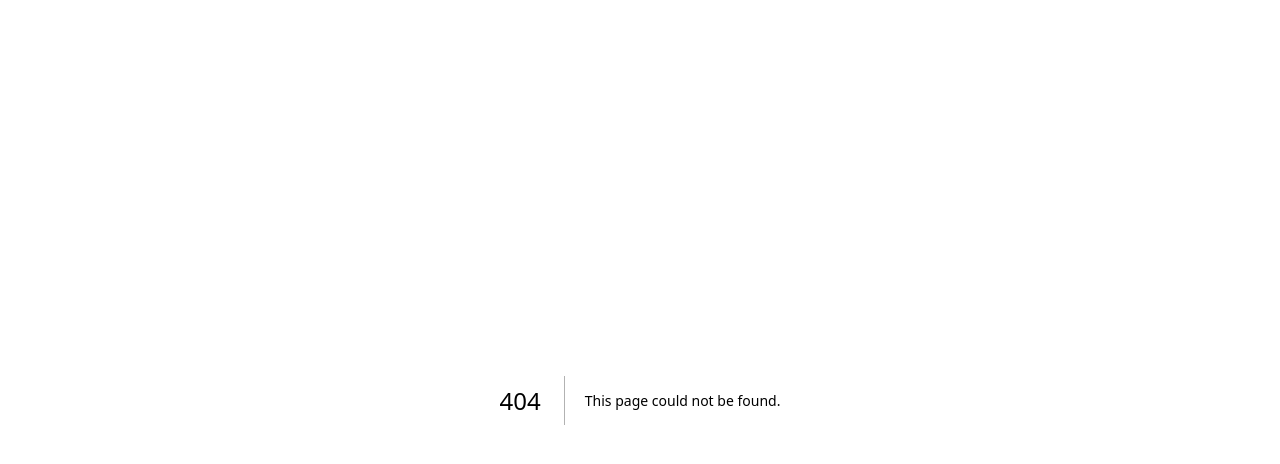
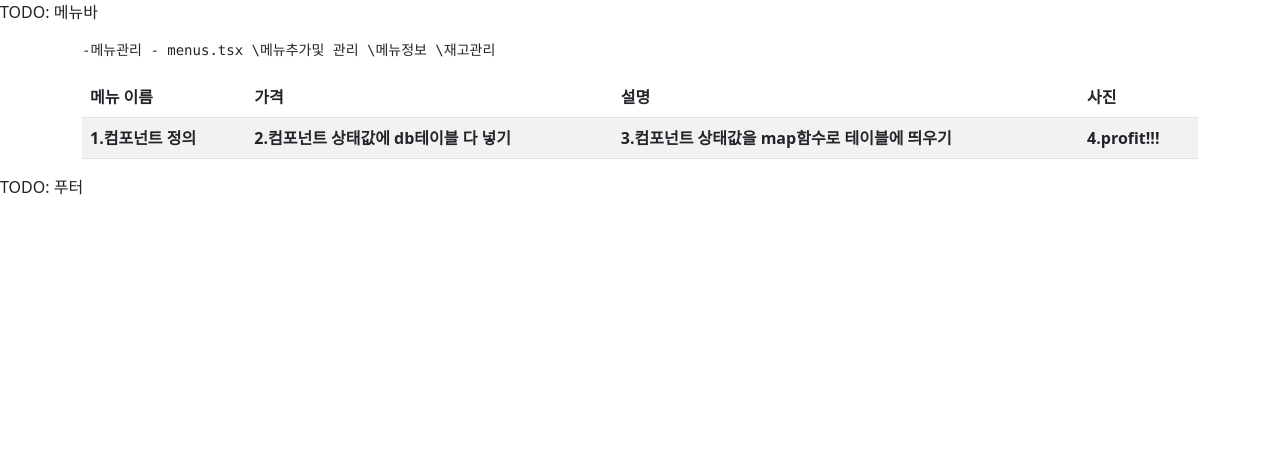
Before and after one commit to wincomi/touchorder, a Next.js app: page /seller/menus in a window 1280 px wide. Before the commit this address had no page. Shown: the top 464 px of the page. Built offline with nearby package versions, Linux system fonts and the light colour scheme; no server answers; the database is empty.

Commit message:
seller폴더에 typescript파일로 menu,order,review,table생성함

```diff
--- /dev/null
+++ b/components/SellerLayout.tsx
@@ -0,0 +1,12 @@
+import { Container } from 'react-bootstrap';
+import 'bootstrap/dist/css/bootstrap.min.css';
+
+export default ({children}) => {
+   return (
+    <>
+        <p>TODO: 메뉴바</p>
+        <Container>{children}</Container>
+        <p>TODO: 푸터</p>
+    </>
+   )
+}
--- a/package.json
+++ b/package.json
@@ -21,7 +21,7 @@
   },
   "homepage": "https://github.com/yeorilgop/touchorder#readme",
   "dependencies": {
-    "@prisma/client": "^4.6.0",
+    "@prisma/client": "^4.6.1",
     "axios": "^1.1.3",
     "body-parser": "^1.20.1",
     "bootstrap": "^5.2.2",
@@ -41,7 +41,7 @@
   "devDependencies": {
     "@types/node": "^18.11.9",
     "@types/react": "^18.0.25",
-    "prisma": "^4.6.0",
+    "prisma": "^4.6.1",
     "typescript": "^4.8.4"
   }
 }
--- /dev/null
+++ b/pages/seller/menus.tsx
@@ -0,0 +1,49 @@
+import SellerLayout from "../../components/SellerLayout"
+import { Table } from 'react-bootstrap';
+import { PrismaClient } from "@prisma/client";
+
+export default ({menus}) => {
+    return (
+        <SellerLayout>
+<pre>
+-메뉴관리 - menus.tsx
+ \메뉴추가및 관리
+   \메뉴정보
+ \재고관리
+ </pre>
+            <Table striped>
+              <thead>
+                <tr>
+                  <th>메뉴 이름</th>
+                  <th>가격</th>
+                  <th>설명</th>
+                  <th>사진</th>
+                </tr>
+              </thead>
+              <tbody>
+                <tr>
+                  <th>1.컴포넌트 정의</th>
+                  <th>2.컴포넌트 상태값에 db테이블 다 넣기</th>
+                  <th>3.컴포넌트 상태값을 map함수로 테이블에 띄우기</th>
+                  <th>4.profit!!!</th>
+                </tr>
+              </tbody>
+            </Table>
+          </SellerLayout>
+    )
+}
+
+
+export async function getServerSideProps() {
+  const prisma = new PrismaClient()
+  const menus = await prisma.menu.findMany({
+    where: {
+      store_id: 1
+    }
+  })
+
+  // api/stores/[store_id]/menus (GET)
+  return {
+    props: { menus }
+  }
+}
```
Also changed, not shown: pages/seller/menudbtable.tsx (added, +21 -0 lines), pages/seller/orders.tsx (added, +11 -0 lines), pages/seller/reviews.tsx (added, +11 -0 lines), pages/seller/tables.tsx (added, +13 -0 lines), 2 other files (tests, documents, lock files or other folders).
